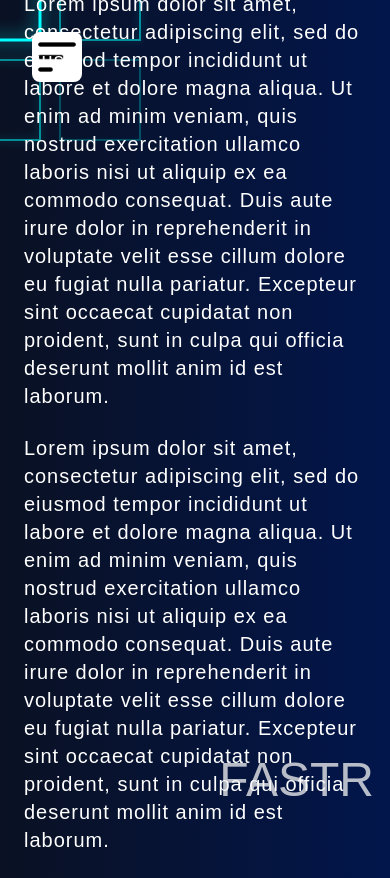
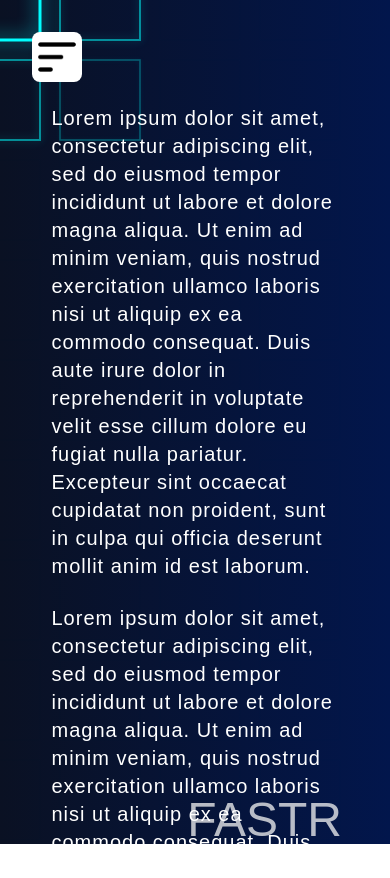
Before and after one commit to DEV-HUSTLING/fastrWebsite, a Next.js app: page /contact in a window 390 px wide. After the commit the page ends 844 px from the top, so only its background shows below. Built offline with nearby package versions, Linux system fonts and the light colour scheme; a web font is replaced by a local one.

Commit message:
Mobile layout is good enough need to work to make it better but this is fundmental

```diff
--- a/src/app/globals.css
+++ b/src/app/globals.css
@@ -11,7 +11,7 @@
   --font-sans: var(--font-geist-sans);
   --font-mono: var(--font-geist-mono);
 }
-
+html, body, #__next { height: 100%; overflow: hidden; }
 @media (prefers-color-scheme: dark) {
   :root {
     --background-image: linear-gradient(to right,  #0A1123 , #02164c);
@@ -82,6 +82,8 @@ body {
   .main-content{
     width: 100vw !important;
     height: 100vh !important;
+    overflow-y: auto !important;
+    -webkit-overflow-scrolling: touch;
   }
   .main-content-data{
     width: 100% !important;
@@ -92,3 +94,39 @@ body {
     height: 50px !important;
   }
 }
+@media (max-width: 400px) {
+.menu-icon{
+  display: block;
+  position: fixed;
+}
+.large-screen{
+  display: none;
+}
+  .medium-screen{
+    display: block;
+  }
+  .main-content{
+     position: fixed;
+  inset: 0;            /* top:0; right:0; bottom:0; left:0; */
+  width: 100%;
+  height: 80dvh;      /* prefer dvh/svh for mobile; fallback below */
+  overflow-y: auto;
+  -webkit-overflow-scrolling: touch;
+  z-index: 10;
+  }
+  .main-content-data{
+    padding: 2rem;
+    margin-top: 9rem;
+    width: 90% !important;
+    height: 100% !important;
+  }
+  .career-icon{
+    width: 50px !important;
+    height: 50px !important;
+  }
+  .corner-title{
+    bottom: 0!important;
+    right: 3rem;
+    padding: none;
+  }
+}
--- a/src/app/layout.js
+++ b/src/app/layout.js
@@ -64,10 +64,11 @@ export default function RootLayout({ children }) {
           <Sidebar />
         </div>
 
-        <div className={`main-content w-full h-screen flex items-center justify-center`}>
+        {/* Main content should not be fixed or negative-z; keep it above the background canvas */}
+        <div className={`main-content fixed w-full min-h-screen flex items-center justify-center z-0`}>
           {children}
         </div>
-        {pathName != '/'?<div className="absolute bottom-10 right-4">
+        {pathName != '/'?<div className="corner-title fixed bottom-10 right-4">
           {/* <Image
           src={'/icons/title.png'}
           alt='Icon'
@@ -79,6 +80,7 @@ export default function RootLayout({ children }) {
             FASTR
           </span>
         </div>:null}
+
       </body>
     </html>
   );
```
